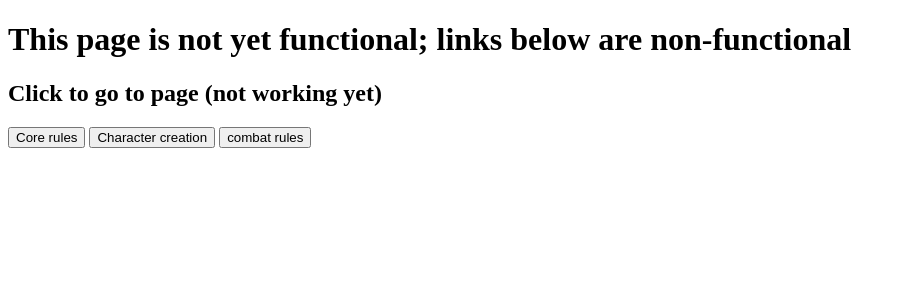
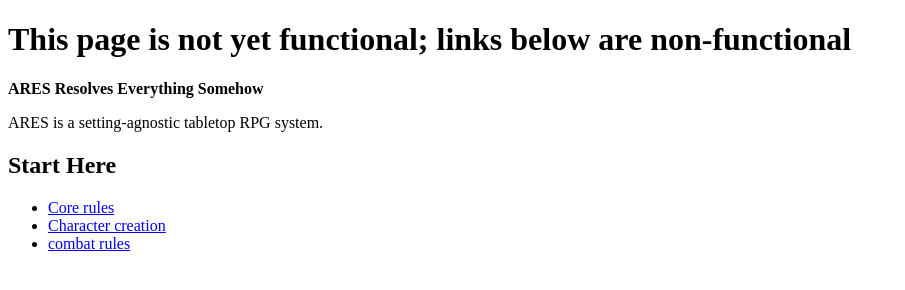
Before and after one commit to KnightlyGoose/gm-toolkit, a plain HTML site: page index.html in a window 1280 px wide. Shown: the whole page, without its empty margins (0-905 px from the left). Drawn offline with Linux system fonts and the light colour scheme.

Commit message:
Update index.html from placeholder

```diff
--- a/index.html
+++ b/index.html
@@ -3,19 +3,25 @@
 <head>
     <meta charset="UTF-8">
     <meta name="viewport" content="width=device-width, initial-scale=1.0">
-    <title>GM Toolkit - Navigation</title>
+    <title>ARES - Navigation</title>
 </head>
 <body>
-    <title>Navigation Page</title>
+    <title>ARES RPG</title>
     <h1>This page is not yet functional; links below are non-functional</h1>
 
+    <p><strong>ARES Resolves Everything Somehow</strong></p>
+
+    <p>ARES is a setting-agnostic tabletop RPG system.</p>
+
+    <h2>Start Here</h2>
     <div id = "navigation">
-        <h2>Click to go to page (not working yet)</h2>
 
-        <button onclick="window.location.href='src/core-rules.html';">Core rules</button>
-        <button onclick="window.location.href='src/character-creation.html';">Character creation</button>
-        <button onclick="window.location.href='src/combat-rules.html';"> combat rules</button>
+        <ul>
+        <li><a href="src/core-rules.html">Core rules</li>
+        <li><a href="src/character-creation.html">Character creation</button></li>
+        <li><a href="src/combat-rules.html"> combat rules</button></li>
 
+        </ul>
     </div>
 </body>
 </html>
```
